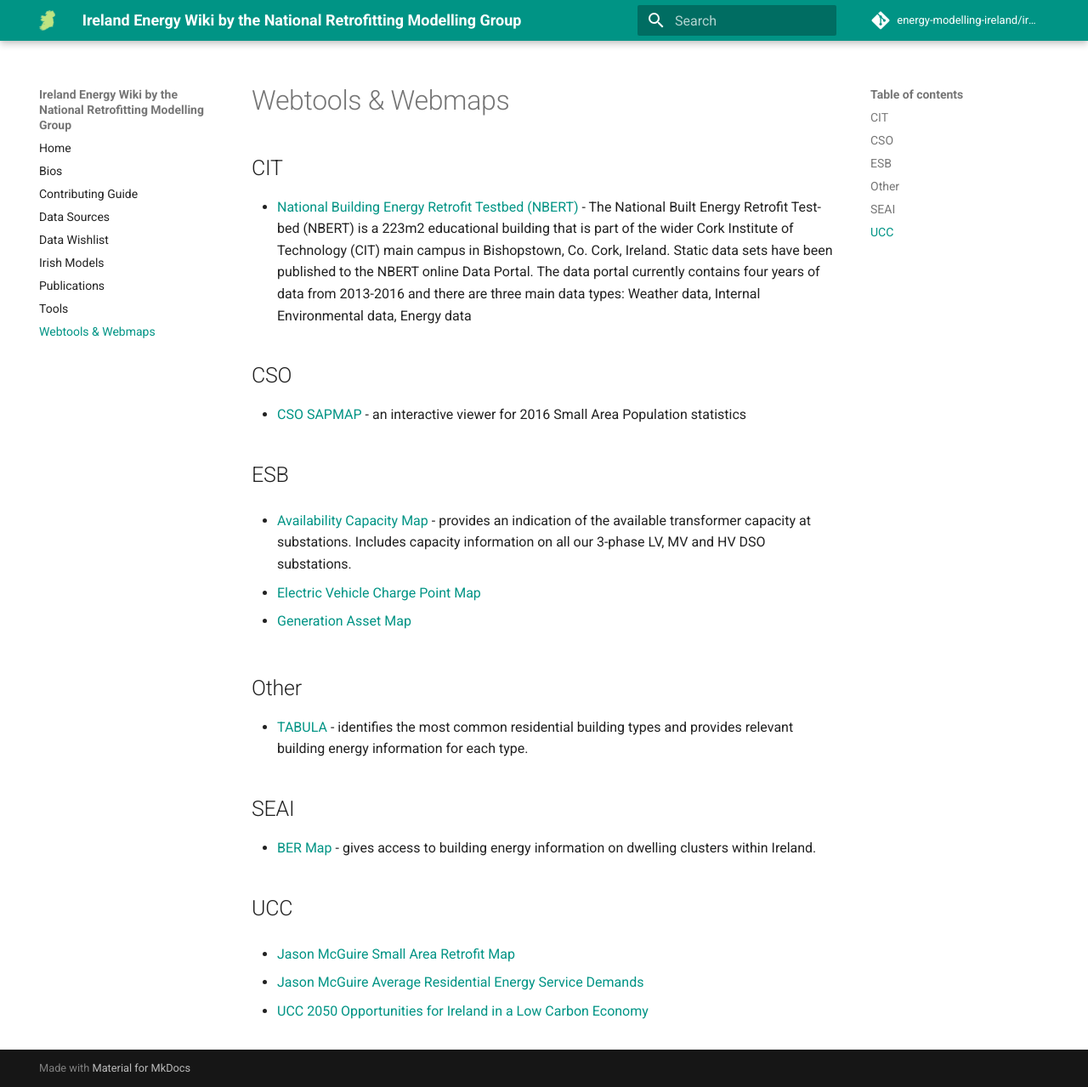
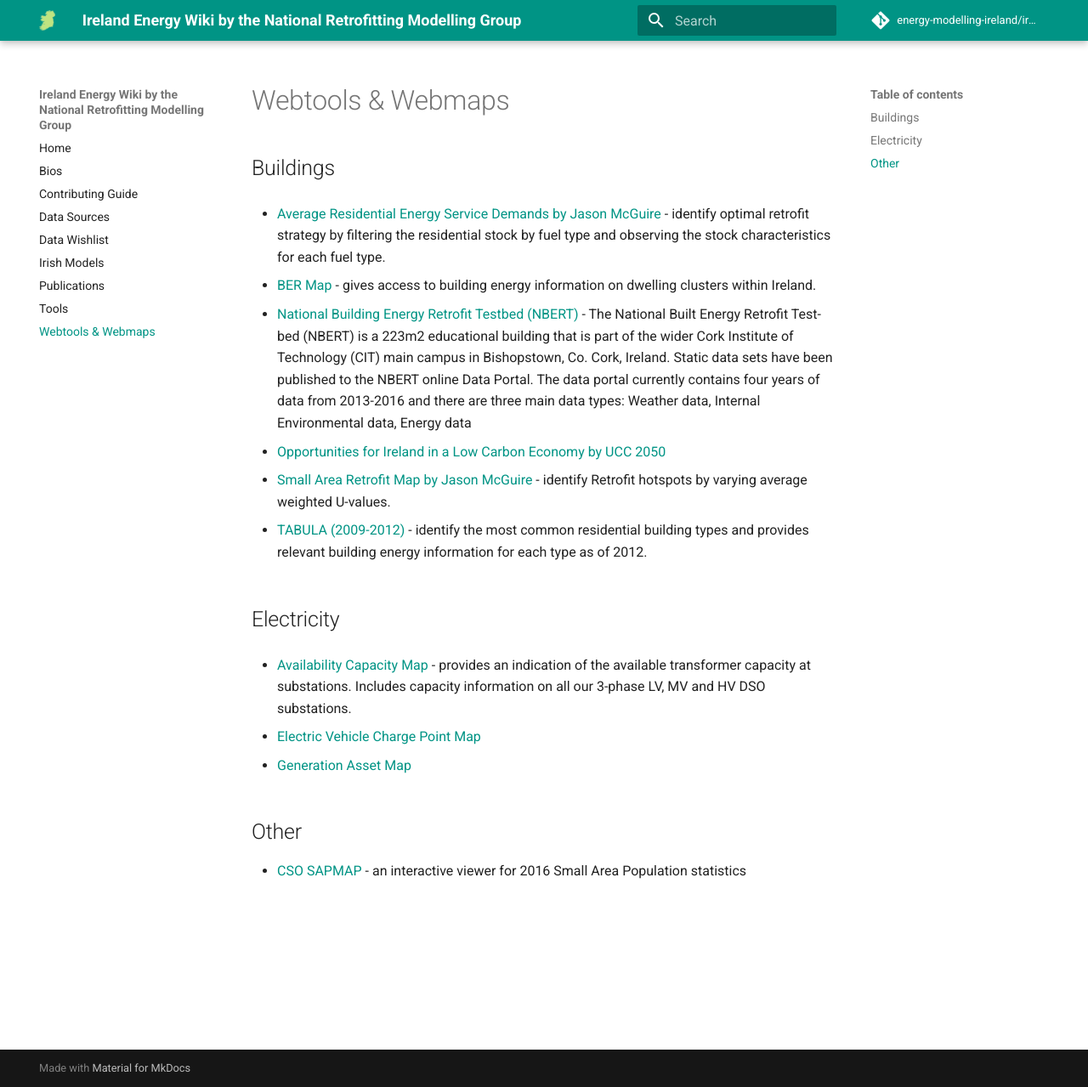
Before and after one commit to energy-modelling-ireland/wiki, an MkDocs documentation site: the page built from docs/Webtools-&-Webmaps.md, in a window 1280 px wide and 1279 px high. Shown: the whole window at 85% size. Built offline with MkDocs 1.6.1 and Material for MkDocs 9.7.7, drawn with Linux system fonts in a browser that asks for light colours; comment, search, counter and statistics services are not loaded.

Commit message:
Regroup webmaps into categories bldgs, elec, other (#96)

```diff
--- a/docs/Webtools-&-Webmaps.md
+++ b/docs/Webtools-&-Webmaps.md
@@ -1,14 +1,20 @@
 # Webtools & Webmaps
 
-## CIT
+## Buildings
+
+- [Average Residential Energy Service Demands by Jason McGuire](https://public.tableau.com/profile/jason.mc.guire#!/vizhome/BERDatabase/BEROverview) - identify optimal retrofit strategy by filtering the residential stock by fuel type and observing the stock characteristics for each fuel type.
+
+- [BER Map](https://www.seai.ie/technologies/seai-maps/ber-map/) - gives access to building energy information on dwelling clusters within Ireland.
 
 - [National Building Energy Retrofit Testbed (NBERT)](https://nbert-research.squarespace.com) - The National Built Energy Retrofit Test-bed (NBERT) is a 223m2 educational building that is part of the wider Cork Institute of Technology (CIT) main campus in Bishopstown, Co. Cork, Ireland. Static data sets have been published to the NBERT online Data Portal. The data portal currently contains four years of data from 2013-2016 and there are three main data types: Weather data, Internal Environmental data, Energy data
 
-## CSO
+- [Opportunities for Ireland in a Low Carbon Economy by UCC 2050](https://public.tableau.com/profile/ucc.2050.project#!/vizhome/Our2050OpportunitiesforIrelandinaLowCarbonEconomy_0/Introduction)
 
-- [CSO SAPMAP](http://census.cso.ie/sapmap/) - an interactive viewer for 2016 Small Area Population statistics
+- [Small Area Retrofit Map by Jason McGuire](https://public.tableau.com/profile/jason.mc.guire#!/vizhome/SmallAreaRetrofitHotspot/RetrofitHotspots) - identify Retrofit hotspots by varying average weighted U-values.
 
-## ESB
+- [TABULA (2009-2012)](http://webtool.building-typology.eu) - identify the most common residential building types and provides relevant building energy information for each type as of 2012.
+
+## Electricity
 
 - [Availability Capacity Map](https://www.esbnetworks.ie/network-capacity-map) - provides an indication of the available transformer capacity at substations.  Includes capacity information on all our 3-phase LV, MV and HV DSO substations.
 
@@ -16,20 +22,6 @@
 
 - [Generation Asset Map](https://esb.ie/our-businesses/generation-energy-trading-new/generation-asset-map)
 
-
-
 ## Other
 
-- [TABULA](http://webtool.building-typology.eu) - identifies the most common residential building types and provides relevant building energy information for each type.
-
-## SEAI
-
-- [BER Map](https://www.seai.ie/technologies/seai-maps/ber-map/) - gives access to building energy information on dwelling clusters within Ireland.
-
-## UCC
-
-- [Jason McGuire Small Area Retrofit Map](https://public.tableau.com/profile/jason.mc.guire#!/vizhome/SmallAreaRetrofitHotspot/RetrofitHotspots)
-
-- [Jason McGuire Average Residential Energy Service Demands](https://public.tableau.com/profile/jason.mc.guire#!/vizhome/BERDatabase/BEROverview)
-
-- [UCC 2050 Opportunities for Ireland in a Low Carbon Economy](https://public.tableau.com/profile/ucc.2050.project#!/vizhome/Our2050OpportunitiesforIrelandinaLowCarbonEconomy_0/Introduction)
+- [CSO SAPMAP](http://census.cso.ie/sapmap/) - an interactive viewer for 2016 Small Area Population statistics
```
